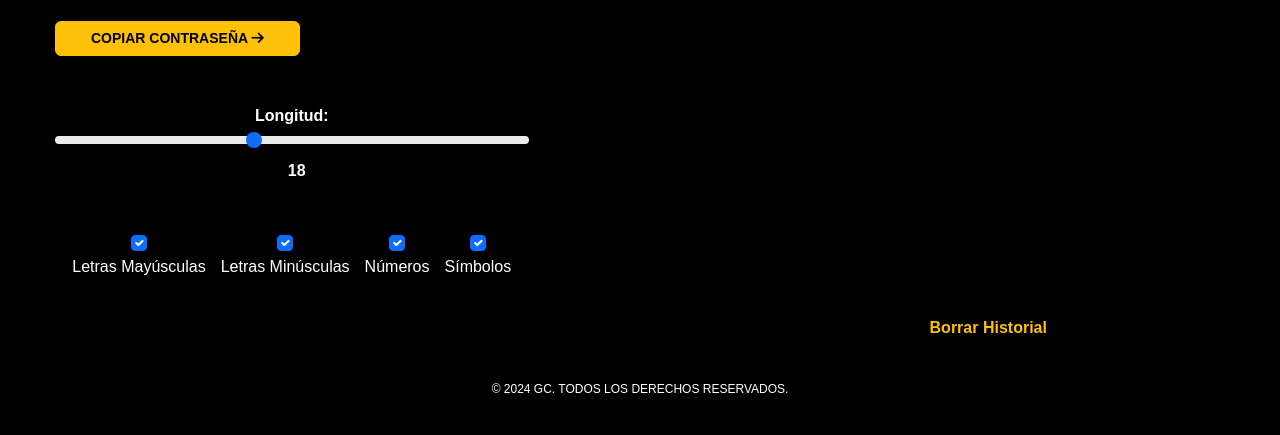
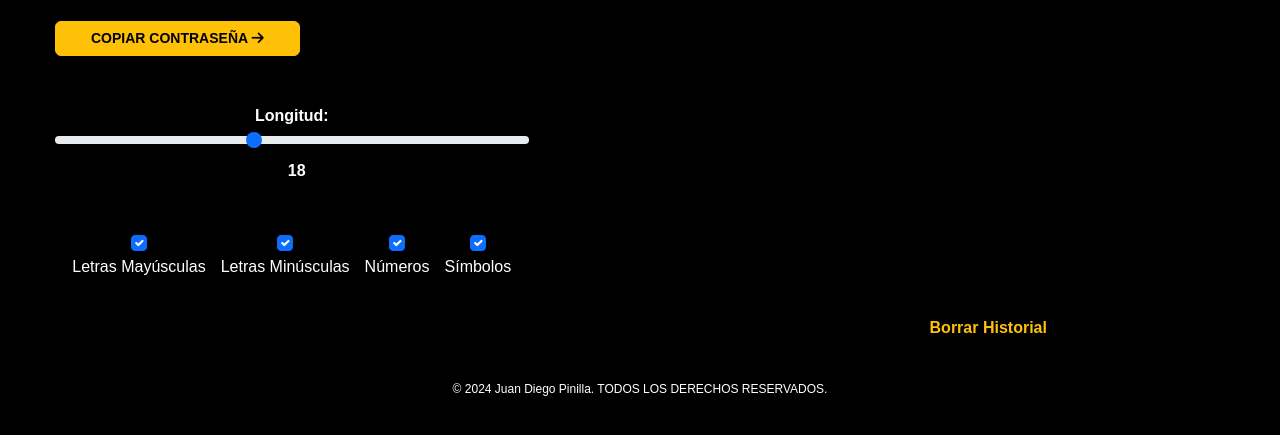
Before and after one commit to JuanDP10/PasswordGenerator, a plain HTML site: page index.html in a window 1280 px wide. Shown: the part 301-736 px from the top of the page. Drawn offline with nearby package versions, Linux system fonts and the light colour scheme; a web font is replaced by a local one.

Commit message:
Update index.html

```diff
--- a/index.html
+++ b/index.html
@@ -50,7 +50,7 @@
             </div>
         </div>
     </div><br>
-    <footer style="font-size: 12px;">© 2024 GC. TODOS LOS DERECHOS RESERVADOS.</footer>
+    <footer style="font-size: 12px;">© 2024 Juan Diego Pinilla. TODOS LOS DERECHOS RESERVADOS.</footer>
     <!-- JavaScript -->
     <script src="https://cdn.jsdelivr.net/npm/bootstrap@5.3.0-alpha1/dist/js/bootstrap.bundle.min.js"></script>
     <script src="https://code.jquery.com/jquery-3.6.0.min.js"></script>
```
